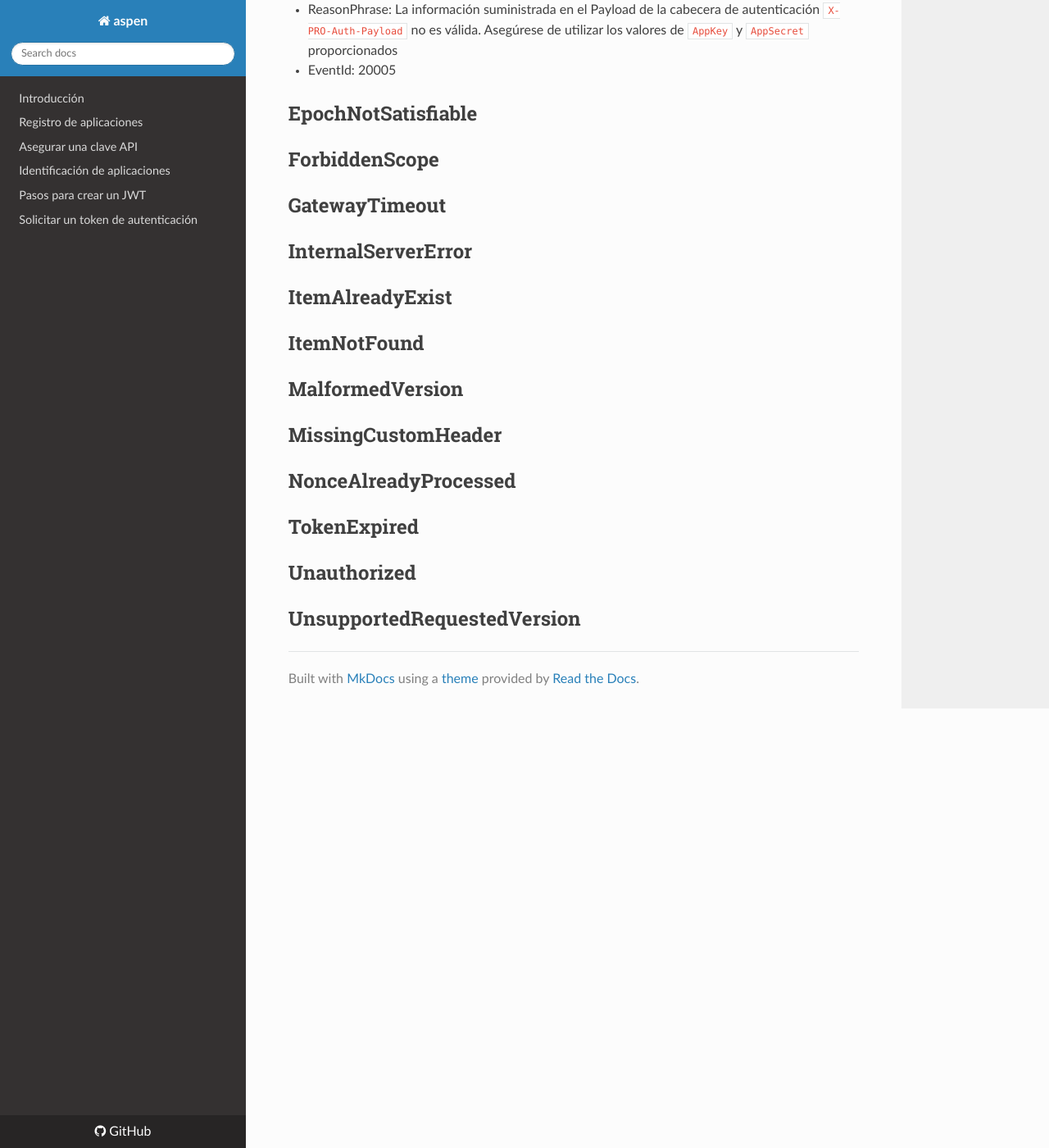
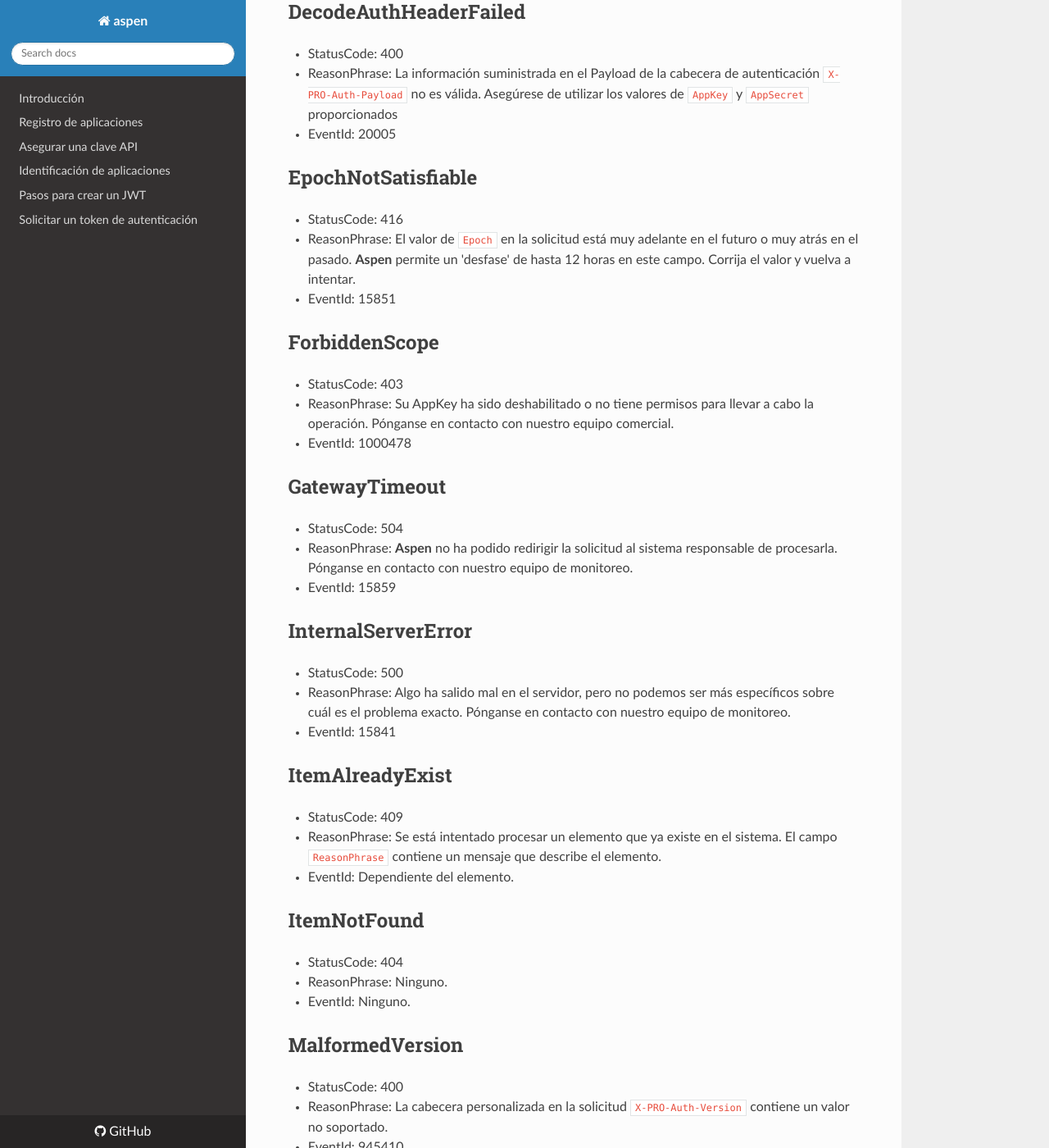
Before and after one commit to menchi2000/Aspen, an MkDocs documentation site: the page built from docs/Responses.md, in a window 1280 px wide and 1400 px high, scrolled down 2073 px. Shown: the whole window at 82% size. Built offline with MkDocs 1.6.1, drawn with Linux system fonts in a browser that asks for light colours; nearby versions of some CDN libraries; old or Windows-style settings are respelled for this version of MkDocs; some of the changed text lies outside the part shown.

Commit message:
Se agrega la sección de Mensajes de respuesta
Se agrega la sección de Mensajes de respuesta

```diff
--- a/docs/Responses.md
+++ b/docs/Responses.md
@@ -11,28 +11,31 @@ El primer dígito en `StatusCode` define la clase de respuesta. Los últimos dos
 
 Grupo | Descripción | Acción necesaria
 :---: | ----------- | -------------
-2xx | :thumbsup: Éxito | La acción se recibió y se procesó de forma exitosa. No se requiere ninguna acción adicional.
-3xx | :warning: Redirección |  Se deben tomar medidas adicionales para completar la solicitud. El recurso (Url) solicitado se ha movido a otro lugar. Se debe redirigir la solicitud a la nueva Url.
-4xx |  :no_entry: Error de cliente | La solicitud contiene datos inválidos o faltan datos. Los datos enviados por el cliente no permiten procesar la solicitud. Se deben corregir los datos de la solicitud y vlvel a intentar.
-5xx |  :no_entry: Error de servidor | El servidor no pudo procesar la solicitud. Se requieren correcciones del lado del servidor.
+2xx | Éxito | La acción se recibió y se procesó de forma exitosa. No se requiere ninguna acción adicional.
+3xx | Redirección |  Se deben tomar medidas adicionales para completar la solicitud. El recurso (Url) solicitado se ha movido a otro lugar. Se debe redirigir la solicitud a la nueva Url.
+4xx | Error de cliente | La solicitud contiene datos inválidos o faltan datos. Los datos enviados por el cliente no permiten procesar la solicitud. Se deben corregir los datos de la solicitud y vlvel a intentar.
+5xx | Error de servidor | El servidor no pudo procesar la solicitud. Se requieren correcciones del lado del servidor.
 
 Las aplicaciones cliente no tienen que comprender el significado de todos los códigos de estado `StatusCode`, aunque tal comprensión es deseable.
 Sin embargo, las aplicaciones **DEBEN** procesar al menos el primer dígito de `StatusCode`, y tratar cualquier respuesta no reconocida como equivalente al código de estado x00 de ese dominio.
 Por ejemplo, si el cliente recibe un código de `StatusCode` 431, puede asumir con seguridad que hubo un problema con su solicitud y tratar la respuesta como si hubiera recibido un `StatusCode` 400.
 
+## Campos de encabezado personalizado en la respuesta
 
-### Campos de encabezado personalizado en la respuesta
 **Aspen** incluye en cada respuesta dos campos personalizados así:
 
-- **X\-PRO\-Response\-Help**: Contiene la Url donde se describe la razón por la que no se pudo procesar una solicitud. Se incluye en la respuesta para cualquier solicitud con un status diferente a 2xx.
-- **X\-PRO\-Response\-Time**: Contiene una cadena en formato minutos:segundos:milisegundos (mm:ss:fff) con el tiempo que tomó procesar la solicitud. Por supuesto, no se incluye el tiempo de latencia.
+Key | Value
+--- | -----
+| **X\-PRO\-Response\-Help** | Contiene la Url donde se describe la razón por la que no se pudo procesar una solicitud. Se incluye en la respuesta para cualquier solicitud con un status diferente a 2xx.
+| **X\-PRO\-Response\-Time** | Contiene una cadena en formato minutos:segundos:milisegundos (mm:ss:fff) con el tiempo que tomó procesar la solicitud. Por supuesto, no se incluye el tiempo de latencia.
 
-### Mensaje de repuesta comunes
+## Mensaje de repuesta comunes
 
-[Los códigos de respuesta](https://en.wikipedia.org/wiki/List_of_HTTP_status_codes) son generados por **Aspen** en respuesta a una solicitud del cliente hecha al servidor.
+[Un código de respuesta HTTP](https://en.wikipedia.org/wiki/List_of_HTTP_status_codes) es generado por **Aspen** en respuesta a una solicitud del cliente hecha al servidor.
 
+## Identificadores en mensajes de respuesta
 
-### Identificadores en mensajes de respuesta
+La cabecera personalizada de respuesta `X-PRO-Response-Help` puede contener alguno de los valores mencionados en el siguiente sección. `ReasonPhrase` puede darle pistas del porque **Aspen** está generando esa respuesta.
 
 ## AppKeyDoesNotExist
 
@@ -65,14 +68,73 @@ Por ejemplo, si el cliente recibe un código de `StatusCode` 431, puede asumir c
 - EventId: 20005
 
 ## EpochNotSatisfiable
+
+- StatusCode: 416
+- ReasonPhrase: El valor de `Epoch` en la solicitud está muy adelante en el futuro o muy atrás en el pasado. **Aspen** permite un 'desfase' de hasta 12 horas en este campo. Corrija el valor y vuelva a intentar.
+- EventId: 15851
+
 ## ForbiddenScope
+
+- StatusCode: 403
+- ReasonPhrase: Su AppKey ha sido deshabilitado o no tiene permisos para llevar a cabo la operación. Pónganse en contacto con nuestro equipo comercial.
+- EventId: 1000478
+
 ## GatewayTimeout
+
+- StatusCode: 504
+- ReasonPhrase: **Aspen** no ha podido redirigir la solicitud al sistema responsable de procesarla. Pónganse en contacto con nuestro equipo de monitoreo.
+- EventId: 15859
+
 ## InternalServerError
+
+- StatusCode: 500
+- ReasonPhrase: Algo ha salido mal en el servidor, pero no podemos ser más específicos sobre cuál es el problema exacto. Pónganse en contacto con nuestro equipo de monitoreo.
+- EventId: 15841
+
 ## ItemAlreadyExist
+
+- StatusCode: 409
+- ReasonPhrase: Se está intentado procesar un elemento que ya existe en el sistema. El campo `ReasonPhrase` contiene un mensaje que describe el elemento.
+- EventId: Dependiente del elemento.
+
 ## ItemNotFound
+
+- StatusCode: 404
+- ReasonPhrase: Ninguno.
+- EventId: Ninguno.
+
 ## MalformedVersion
+
+- StatusCode: 400
+- ReasonPhrase: La cabecera personalizada en la solicitud `X-PRO-Auth-Version` contiene un valor no soportado.
+- EventId: 945410.
+
 ## MissingCustomHeader
+
+- StatusCode: 400
+- ReasonPhrase: Falta alguna de las cabeceras de autenticación. El campo `ReasonPhrase` contiene un mensaje que describe la cabecera faltante.
+- EventId: 20002.
+
 ## NonceAlreadyProcessed
+
+- StatusCode: 409
+- ReasonPhrase: Está intentando procesar el valor de un `Nonce` que ya fue procesado. Recuerde que cada solicitud debe llevar un identificador univoco. Cambie el valor de `Nonce` por uno que no se haya procesado y vuelva a intentar.
+- EventId: 978410.
+
 ## TokenExpired
+
+- StatusCode: 401
+- ReasonPhrase: El valor del token suministrado para el proceso de autenticación ya expiro. Debe generar uno nuevo.
+- EventId: 15847.
+
 ## Unauthorized
+
+- StatusCode: 401
+- ReasonPhrase: El proveedor de autenticación del sistema no pudo procesar la solicitud.  El campo `ReasonPhrase` contiene un mensaje que describe el error que encontró.
+- EventId: 10746.
+
 ## UnsupportedRequestedVersion
+
+- StatusCode: 400
+- ReasonPhrase: La cabecera personalizada en la solicitud `X-PRO-Auth-Version` contiene un valor no soportado.
+- EventId: 20008.
```
